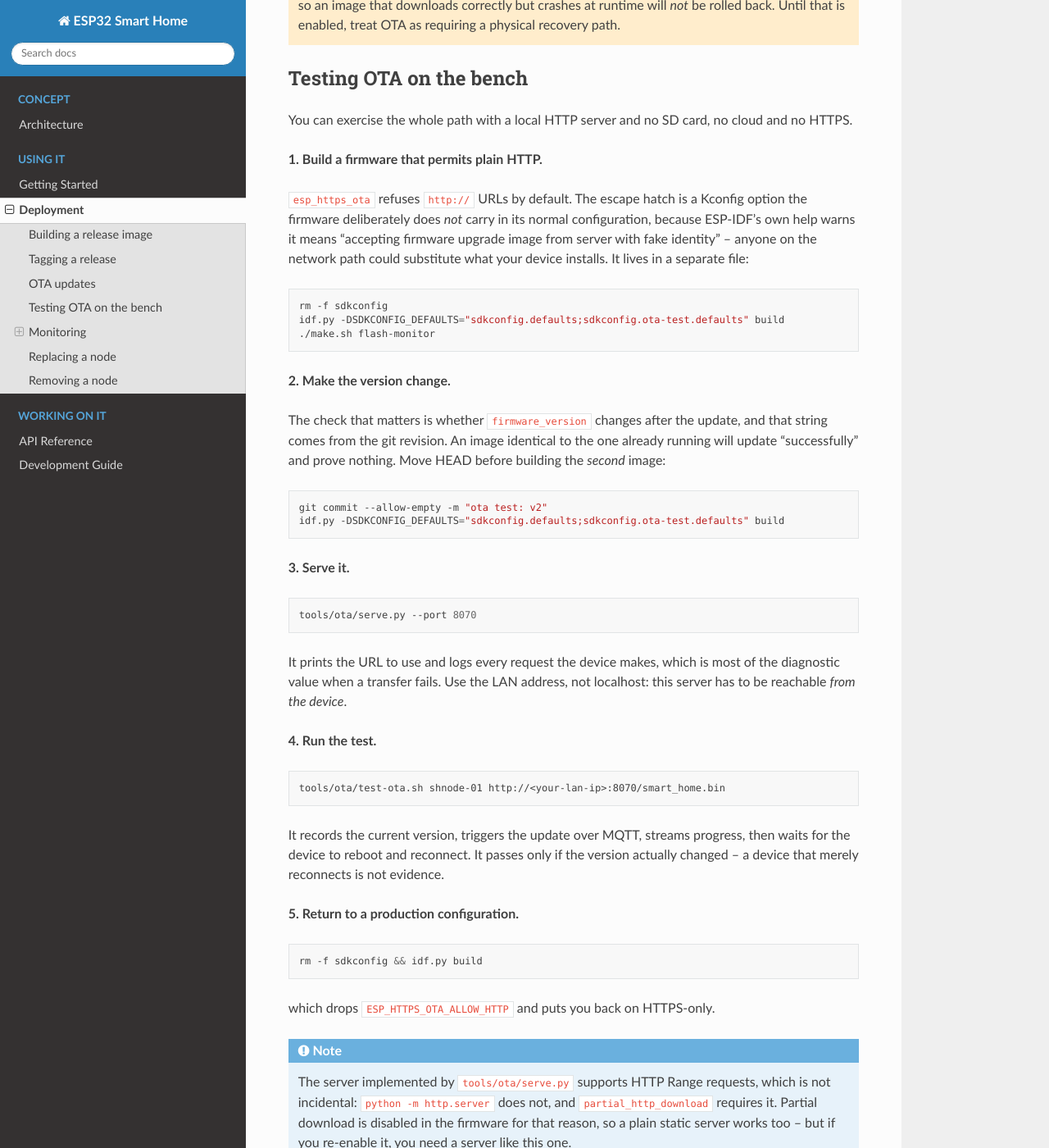
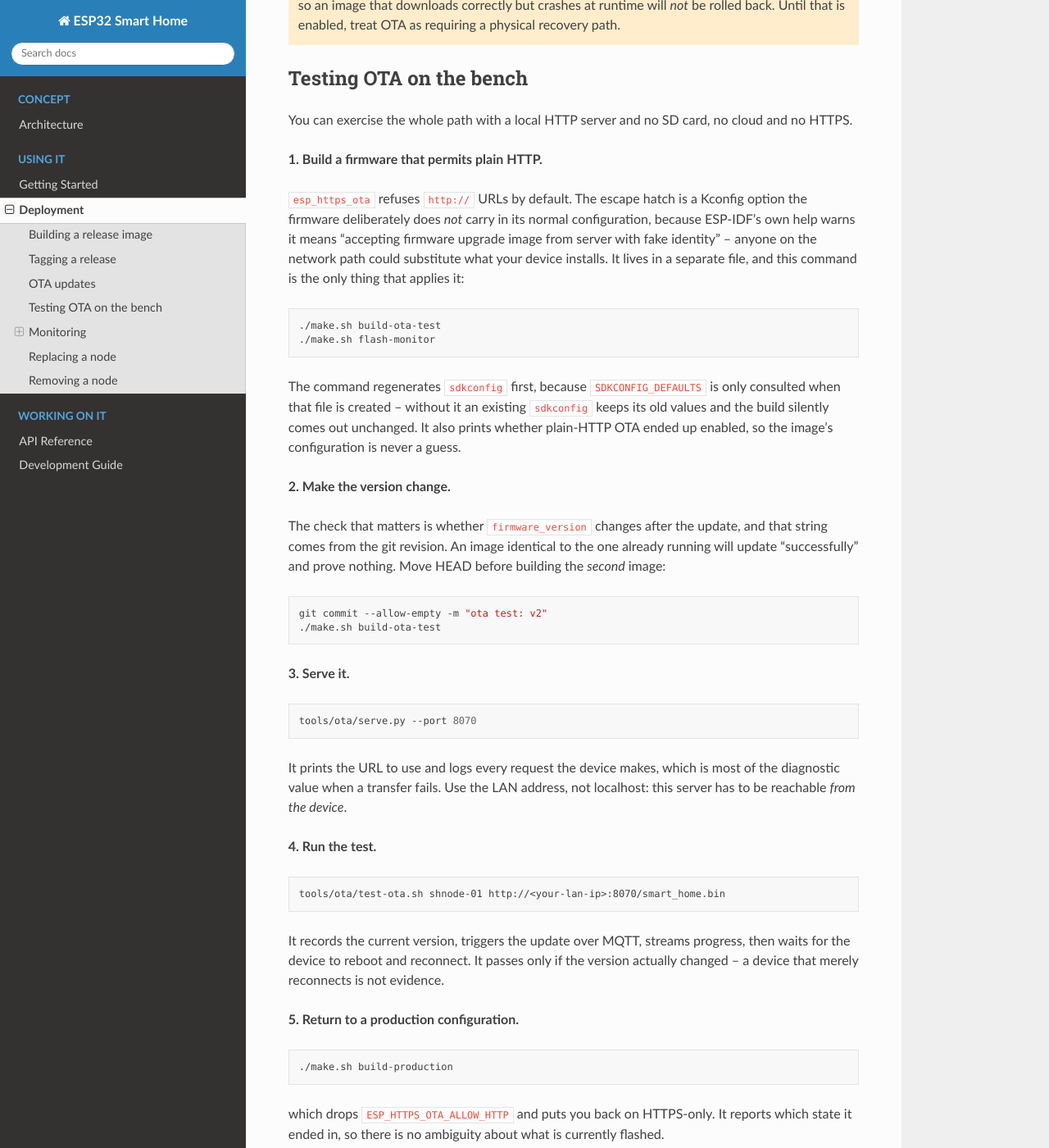
Before and after one commit to sprchuoi/smart_home_idf, a Sphinx documentation site: the page built from docs/deployment.rst, in a window 1280 px wide and 1400 px high, scrolled down 1240 px. Shown: the whole window at 82% size. Built offline with Sphinx 7.4.7 and the Read the Docs theme 3.1.0, drawn with Linux system fonts in a browser that asks for light colours.

Commit message:
[Update] Add make.sh commands for the OTA test build and the way back
Switching between the bench configuration and a production one meant
remembering to delete sdkconfig and pass the right -DSDKCONFIG_DEFAULTS by
hand, which is both easy to get wrong and silent when you do: an existing
sdkconfig keeps its old values, so a build that looks like it applied the OTA
test settings can come out unchanged.

    ./make.sh build-ota-test     # regenerates sdkconfig, enables plain HTTP
    ./make.sh build-production   # regenerates sdkconfig, drops it again

Both report which state they ended in, so what is currently flashed is never
a guess. build-ota-test also warns explicitly, since it is the only thing in
the project that pulls in ESP_HTTPS_OTA_ALLOW_HTTP.

The commands also mean idf.py never has to be on PATH -- make.sh sources
ESP-IDF itself. The docs' troubleshooting entry now says so, and notes that
sourcing does not persist across terminals or between bash and zsh.

Verified: both commands run and report correctly (build-ota-test reports
"Plain HTTP OTA is ENABLED", build-production reports it disabled); docs build
with -W exit 0.

Co-Authored-By: Claude Code <noreply@anthropic.com>

```diff
--- a/docs/deployment.rst
+++ b/docs/deployment.rst
@@ -72,13 +72,19 @@ cloud and no HTTPS.
 Kconfig option the firmware deliberately does *not* carry in its normal
 configuration, because ESP-IDF's own help warns it means "accepting firmware
 upgrade image from server with fake identity" -- anyone on the network path
-could substitute what your device installs. It lives in a separate file:
+could substitute what your device installs. It lives in a separate file, and
+this command is the only thing that applies it:
 
 .. code-block:: bash
 
-   rm -f sdkconfig
-   idf.py -DSDKCONFIG_DEFAULTS="sdkconfig.defaults;sdkconfig.ota-test.defaults" build
+   ./make.sh build-ota-test
    ./make.sh flash-monitor
+
+The command regenerates ``sdkconfig`` first, because ``SDKCONFIG_DEFAULTS`` is
+only consulted when that file is created -- without it an existing
+``sdkconfig`` keeps its old values and the build silently comes out unchanged.
+It also prints whether plain-HTTP OTA ended up enabled, so the image's
+configuration is never a guess.
 
 **2. Make the version change.**
 
@@ -90,7 +96,7 @@ before building the *second* image:
 .. code-block:: bash
 
    git commit --allow-empty -m "ota test: v2"
-   idf.py -DSDKCONFIG_DEFAULTS="sdkconfig.defaults;sdkconfig.ota-test.defaults" build
+   ./make.sh build-ota-test
 
 **3. Serve it.**
 
@@ -116,9 +122,11 @@ version actually changed -- a device that merely reconnects is not evidence.
 
 .. code-block:: bash
 
-   rm -f sdkconfig && idf.py build
+   ./make.sh build-production
 
-which drops ``ESP_HTTPS_OTA_ALLOW_HTTP`` and puts you back on HTTPS-only.
+which drops ``ESP_HTTPS_OTA_ALLOW_HTTP`` and puts you back on HTTPS-only. It
+reports which state it ended in, so there is no ambiguity about what is
+currently flashed.
 
 .. note::
 
```
Also changed, not shown: docs/getting-started.rst (+15 -2 lines), 1 other file.
